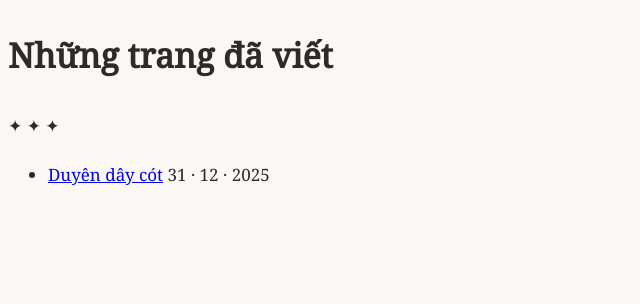
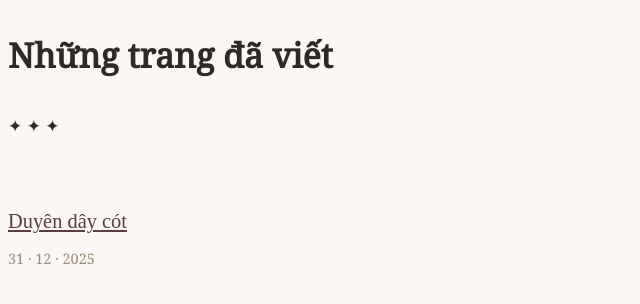
Before and after one commit to tyaoyinf/tyaoyinf.github.io, a Jekyll site: the page built from posts.md, in a window 1280 px wide. Shown: the top 304 px of the page, without its empty margins (0-640 px from the left). Built offline with Jekyll 4.4.1, drawn with Linux system fonts in a browser that asks for light colours.

Commit message:
Update style.css

```diff
--- a/assets/css/style.css
+++ b/assets/css/style.css
@@ -160,3 +160,25 @@ body {
   background: rgba(195, 142, 180, 0.15);
   transform: rotate(-2deg);
 }
+.post-list {
+  list-style: none;
+  padding: 0;
+  margin: 60px 0;
+}
+
+.post-list li {
+  margin-bottom: 28px;
+}
+
+.post-list a {
+  font-family: 'Cormorant Garamond', serif;
+  font-size: 1.2em;
+  color: #5a3d3d;
+}
+
+.post-date {
+  display: block;
+  font-size: 0.85em;
+  color: #9b8c7c;
+  margin-top: 4px;
+}
```
